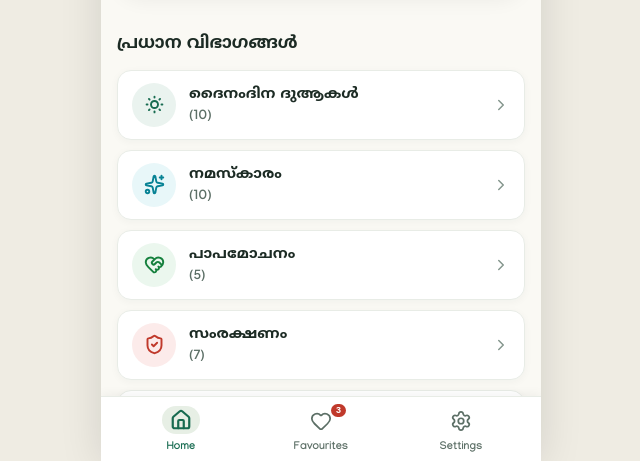
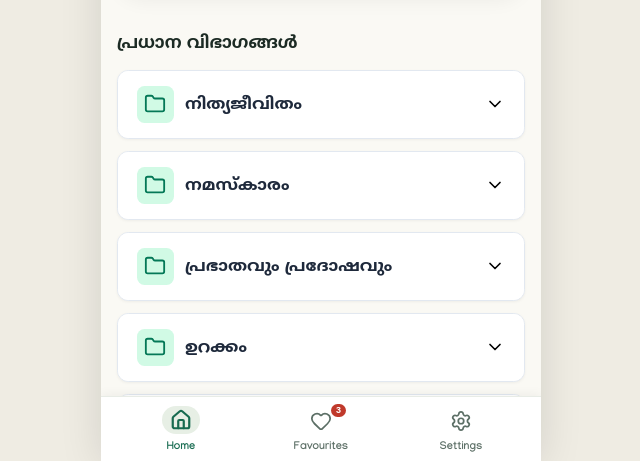
Before and after one commit to AhammadAlBurooj/Dua-App, a React (Vite) app: page / in a window 1280 px wide. Shown: the part 336-797 px from the top of the page, without its empty margins (319-959 px from the left). Built offline with nearby package versions, Linux system fonts and the light colour scheme.

Commit message:
main section updated

```diff
--- a/src/screens/duas/DuasScreen.jsx
+++ b/src/screens/duas/DuasScreen.jsx
@@ -18,7 +18,10 @@ import {
   GraduationCap,
   ChevronRight,
   ChevronLeft,
-  Heart
+  Heart,
+  Folder,
+  ChevronDown,
+  ChevronUp
 } from 'lucide-react';
 import { CATEGORIES } from '../../data/categories';
 import { CATEGORIES_DATA } from '../../data/categoriesData';
@@ -26,6 +29,7 @@ import { UI_TEXT } from '../../utils/translations';
 import TopSlidingBanner from './TopSlidingBanner';
 import AsmaulHusnaScreen from './AsmaulHusnaScreen';
 import CategoryDuaReader from './CategoryDuaReader';
+import './CategoryDuaReader.css';
 
 // Icon mapping
 const ICON_MAP = {
@@ -58,6 +62,8 @@ export default function DuasScreen({
 }) {
   const [searchQuery, setSearchQuery] = useState('');
   const [isAsmaulHusnaOpen, setIsAsmaulHusnaOpen] = useState(false);
+  const [expandedCatId, setExpandedCatId] = useState(null);
+  const [activeReading, setActiveReading] = useState(null);
   const searchInputRef = useRef(null);
 
   const lang = settings?.language || 'ml';
@@ -103,11 +109,21 @@ export default function DuasScreen({
   };
 
   return (
-    <div className={`reference-ui-screen ${selectedCategoryId === 'prayer' ? 'category-reader-active' : ''}`}>
+    <div className={`reference-ui-screen ${selectedCategoryId === 'prayer' || activeReading ? 'category-reader-active' : ''}`}>
       {/* ========================================================
-          CASE 0: ASMAUL HUSNA FULL PAGE (Quran Duas Slide Format)
+          CASE 0: READING MODE (Full Dua Swiping Reader)
           ======================================================== */}
-      {isAsmaulHusnaOpen ? (
+      {activeReading ? (
+        <CategoryDuaReader
+          initialView="reading"
+          initialCategory={activeReading.category}
+          initialSubcategory={activeReading.subcategory}
+          initialIndex={activeReading.index || 0}
+          onBackToHome={() => setActiveReading(null)}
+          favorites={favorites}
+          onToggleFavorite={onToggleFavorite}
+        />
+      ) : isAsmaulHusnaOpen ? (
         <AsmaulHusnaScreen
           onBack={() => setIsAsmaulHusnaOpen(false)}
           settings={settings}
@@ -267,41 +283,57 @@ export default function DuasScreen({
               {isEnglish ? "Main Categories" : "പ്രധാന വിഭാഗങ്ങൾ"}
             </h2>
 
-            {/* Vertical list of Category Cards */}
-            <div className="reference-categories-list">
-              {CATEGORIES.map((category) => {
-                const Icon = ICON_MAP[category.icon] || Sparkles;
-                return (
-                  <div
-                    key={category.id}
-                    className="reference-category-card"
-                    onClick={() => onSelectCategory(category.id)}
-                    role="button"
-                    tabIndex={0}
+            {/* Complete 20-Category Accordion List (Awraad Database) */}
+            <div className="cdr-cat-list" style={{ marginTop: '12px', display: 'flex', flexDirection: 'column', gap: '12px' }}>
+              {CATEGORIES_DATA.map((cat) => (
+                <div key={cat.id} className="cdr-cat-card">
+                  {/* Category Header Button */}
+                  <button
+                    onClick={() => setExpandedCatId(expandedCatId === cat.id ? null : cat.id)}
+                    className="cdr-cat-toggle-btn"
+                    aria-expanded={expandedCatId === cat.id}
                   >
-                    <div
-                      className="category-icon-bubble"
-                      style={{
-                        backgroundColor: category.bgLight || '#EAF3EF',
-                        color: category.color || 'var(--primary)'
-                      }}
-                    >
-                      <Icon size={21} strokeWidth={2.2} />
+                    <div className="cdr-cat-info">
+                      <div className="cdr-cat-icon-wrap">
+                        <Folder size={22} />
+                      </div>
+                      <span className="cdr-cat-name">{cat.name}</span>
                     </div>
+                    {expandedCatId === cat.id ? (
+                      <ChevronUp size={20} className="text-slate-400" />
+                    ) : (
+                      <ChevronDown size={20} className="text-slate-400" />
+                    )}
+                  </button>
 
-                    <div className="category-meta-info">
-                      <span className="category-meta-title">
-                        {isEnglish ? category.titleEn : category.titleMl}
-                      </span>
-                      <span className="category-meta-count">
-                        ({category.count})
-                      </span>
+                  {/* Subcategories (Expands when open) */}
+                  {expandedCatId === cat.id && cat.subcategories.length > 0 && (
+                    <div className="cdr-cat-sublist">
+                      {cat.subcategories.map((sub) => (
+                        <button
+                          key={sub.id}
+                          onClick={() => setActiveReading({ category: cat, subcategory: sub, index: 0 })}
+                          className="cdr-subcat-btn group"
+                        >
+                          <span className="cdr-subcat-name">{sub.name}</span>
+                          <div className="cdr-subcat-meta">
+                            <span className="cdr-subcat-badge">
+                              {sub.duas.length} {isEnglish ? "Duas" : "ദുആകൾ"}
+                            </span>
+                            <ChevronRight size={18} className="text-slate-300 group-hover:text-emerald-500" />
+                          </div>
+                        </button>
+                      ))}
                     </div>
+                  )}
 
-                    <ChevronRight size={18} className="category-meta-chevron" />
-                  </div>
-                );
-              })}
+                  {expandedCatId === cat.id && cat.subcategories.length === 0 && (
+                    <div className="cdr-empty-subcat">
+                      {isEnglish ? "No subcategories available." : "ഉപവിഭാഗങ്ങൾ ലഭ്യമല്ല."}
+                    </div>
+                  )}
+                </div>
+              ))}
             </div>
           </div>
         </div>
```
